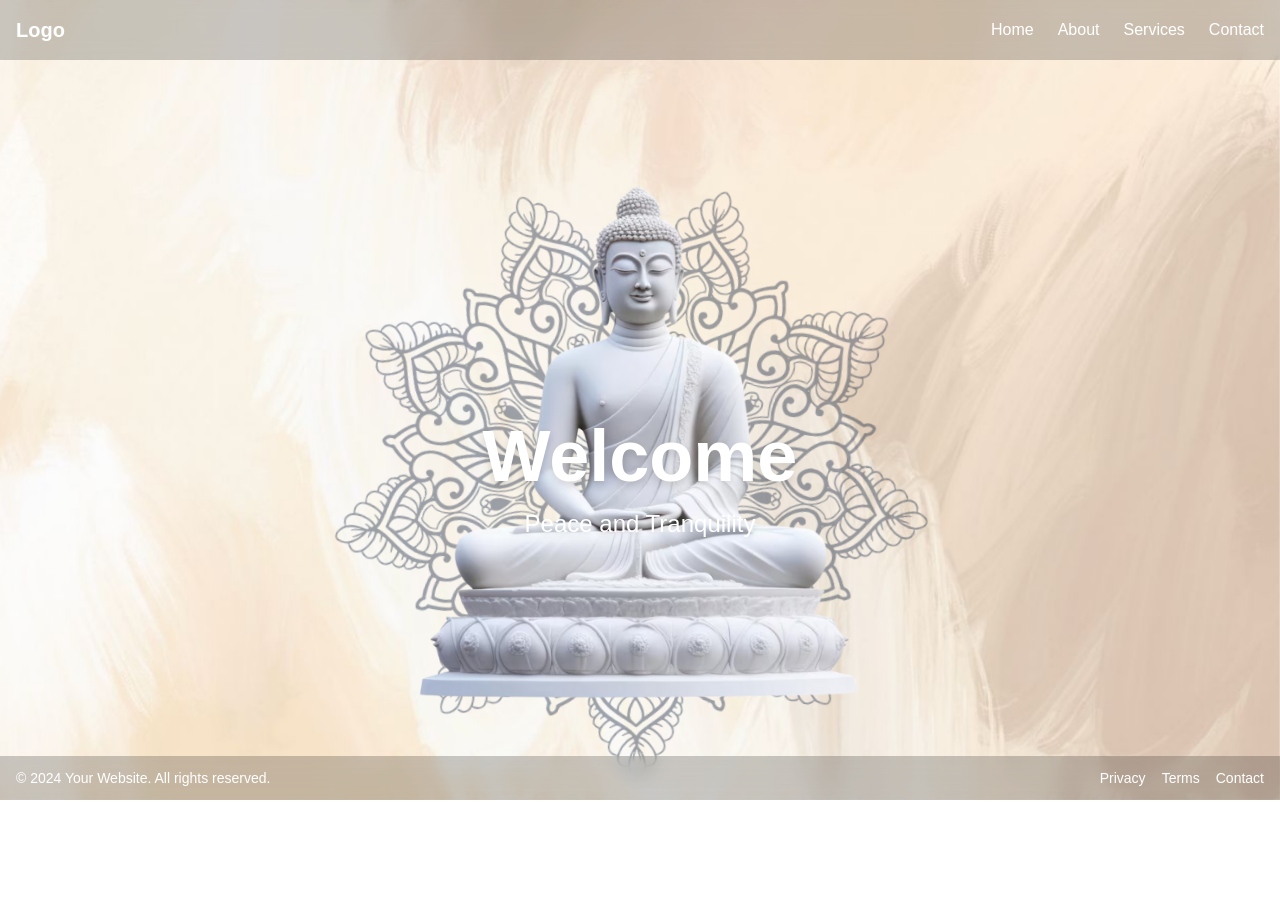
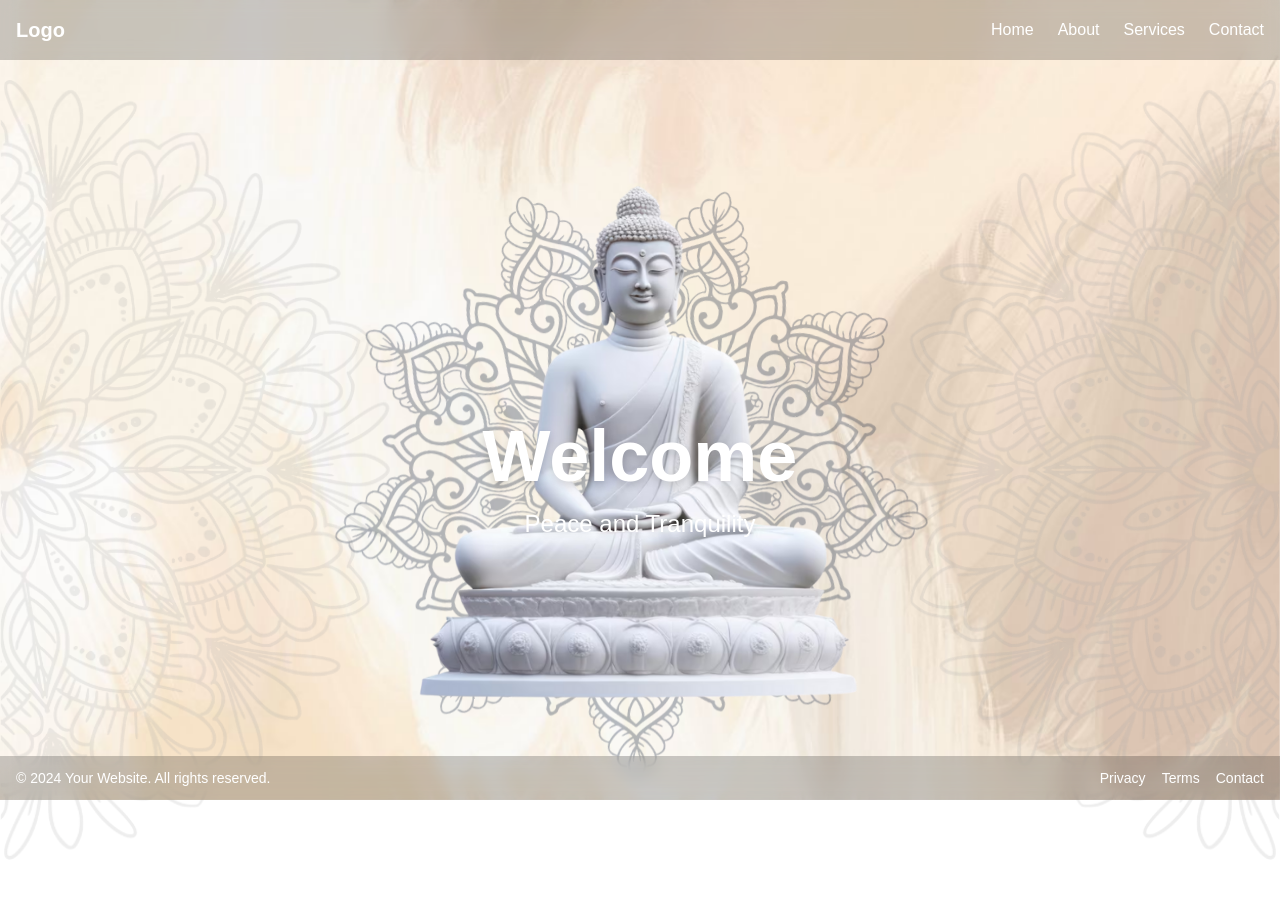
Before and after one commit to sayaji-jay/PMST-webiste, a Next.js app: page / in a window 1280 px wide. Shown: the top 898 px of the page. Built offline with nearby package versions, Linux system fonts and the light colour scheme.

Commit message:
Enhance Hero component with new background images and improved alt text for accessibility

```diff
--- a/app/components/Hero.js
+++ b/app/components/Hero.js
@@ -3,15 +3,43 @@ import Image from "next/image";
 export default function Hero() {
   return (
     <div className="relative min-h-screen flex items-center justify-center overflow-hidden">
-      {/* Mandala at the bottom */}
+      {/* Center Mandala behind Buddha */}
       <div className="absolute inset-0 z-10 flex items-center justify-center">
-        <div className="w-96 h-96 md:w-[500px] md:h-[500px] lg:w-[600px] lg:h-[600px] relative">
+        <div className="w-96 h-96 md:w-[500px] md:h-[500px] lg:w-[600px] lg:h-[600px] relative opacity-30">
           <Image
             src="/mandala.png"
-            alt="Mandala"
+            alt="Mandala Center"
             width={600}
             height={600}
-            className="animate-spin-slow opacity-40 mix-blend-screen object-contain"
+            className="object-contain animate-spin-slow"
+            priority
+          />
+        </div>
+      </div>
+
+      {/* Left Side Background Image */}
+      <div className="absolute left-0 top-0 z-0 opacity-20">
+        <div className="w-[300px] h-[400px] md:w-[400px] md:h-[500px] lg:w-[500px] lg:h-[600px] relative">
+          <Image
+            src="/bg-oneside.png"
+            alt="Left Side BG"
+            width={400}
+            height={600}
+            className="object-contain"
+            priority
+          />
+        </div>
+      </div>
+
+      {/* Right Side Background Image - Mirrored */}
+      <div className="absolute right-0 top-0 z-0 opacity-20">
+        <div className="w-[300px] h-[400px] md:w-[400px] md:h-[500px] lg:w-[500px] lg:h-[600px] relative scale-x-[-1]">
+          <Image
+            src="/bg-oneside.png"
+            alt="Right Side BG"
+            width={400}
+            height={600}
+            className="object-contain"
             priority
           />
         </div>
@@ -25,7 +53,7 @@ export default function Hero() {
             alt="Buddha"
             width={450}
             height={600}
-            className="object-contain "
+            className="object-contain"
             priority
           />
         </div>
```
Also changed, not shown: public/bg-oneside.png.
